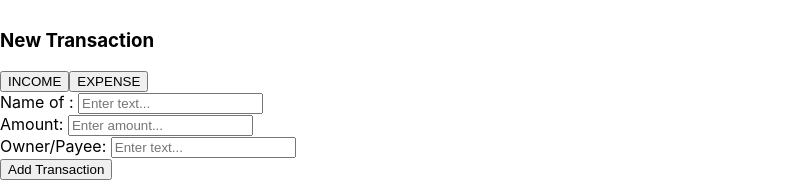
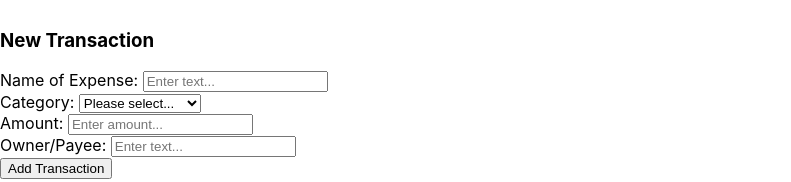
Before and after one commit to elainesanluis/bank-and-budget-app, a React (Create React App) app: page /new-transactions in a window 1280 px wide. Shown: the part 132-314 px from the top of the page, without its empty margins (0-791 px from the left). Built offline with nearby package versions, Linux system fonts and the light colour scheme.

Commit message:
Add category to the expense input as well as to the transaction history

```diff
--- a/src/App.js
+++ b/src/App.js
@@ -73,7 +73,7 @@ function App() {
                 <ul>
                   {transactions.map((transaction) => (
                     <li key={transaction.id}>
-                      {transaction.owner} {transaction.text} {transaction.amount}
+                      {transaction.owner} {transaction.selectCategory} {transaction.text} {transaction.amount}
                       <button onClick={() => openEditModal(transaction)}>Edit</button>
                       <button onClick={() => openDeleteModal(transaction.id)}>Delete</button>
                     </li>
@@ -104,6 +104,27 @@ function App() {
                           })
                         }
                         /><br></br>
+                      <label htmlFor="selectCategory">Category: </label>
+                      <select
+                      id="selectCategory"
+                      value={editTransactionData.selectCategory}
+                      onChange={(e) => setEditTransactionData({...editTransactionData, selectCategory: e.target.value,})
+                      }>
+                        <option value="" disabled>Please select...</option>
+                        <option value="Food and Drinks">Food and Drinks</option>
+                        <option value="Transportation">Transportation</option>
+                        <option value="Groceries">Groceries</option>
+                        <option value="Communications">Communications</option>
+                        <option value="Utilities">Utilities</option>
+                        <option value="Personal Care">Personal Care</option>
+                        <option value="Shopping">Shopping</option>
+                        <option value="Holidays">Holidays</option>
+                        <option value="Investments">Investments</option>
+                        <option value="Subscriptions">Subscriptions</option>
+                      </select>
+                        <br></br>
+
+
                       <label htmlFor="text">Name of :</label>
                       <input
                         type="text"
--- a/src/Pages/NewTransactions-BudgetApp.jsx
+++ b/src/Pages/NewTransactions-BudgetApp.jsx
@@ -6,6 +6,7 @@ export default function NewTransactions({ onAddTransaction }) {
   const [text, setText] = useState('');
   const [amount, setAmount] = useState('');
   const [owner, setOwner] = useState('');
+  const [selectCategory, setCategory] = useState('');
 
   const handleSubmit = (e) => {
     e.preventDefault();
@@ -15,6 +16,7 @@ export default function NewTransactions({ onAddTransaction }) {
       text,
       amount: +amount, // Convert to a number
       owner,
+      selectCategory,
     };
 
     onAddTransaction(newTransaction);
@@ -23,6 +25,7 @@ export default function NewTransactions({ onAddTransaction }) {
     setText('');
     setAmount('');
     setOwner('');
+    setCategory('');
   };
 
   return (
@@ -44,9 +47,7 @@ export default function NewTransactions({ onAddTransaction }) {
       <h3>New Transaction</h3>
       <form onSubmit={handleSubmit}>
         <div className="form-control">
-        <button className="income-budget">INCOME</button>
-        <button className="expense-budget">EXPENSE</button><br></br>
-          <label htmlFor="text">Name of : </label>
+          <label htmlFor="text">Name of Expense: </label>
           <input
             type="text"
             id="name-of-tranx"
@@ -55,6 +56,25 @@ export default function NewTransactions({ onAddTransaction }) {
             placeholder="Enter text..."
             required
           />
+        </div>
+        <div className="form-control">
+          <label htmlFor="selectCategory">Category: </label>
+          <select
+          id="selectCategory"
+          value={selectCategory}
+          onChange={(e) => setCategory(e.target.value)}>
+            <option value="" disabled>Please select...</option>
+            <option value="Food and Drinks">Food and Drinks</option>
+            <option value="Transportation">Transportation</option>
+            <option value="Groceries">Groceries</option>
+            <option value="Communications">Communications</option>
+            <option value="Utilities">Utilities</option>
+            <option value="Personal Care">Personal Care</option>
+            <option value="Shopping">Shopping</option>
+            <option value="Holidays">Holidays</option>
+            <option value="Investments">Investments</option>
+            <option value="Subscriptions">Subscriptions</option>
+          </select>
         </div>
         <div className="form-control">
           <label htmlFor="amount">Amount: </label>
```
